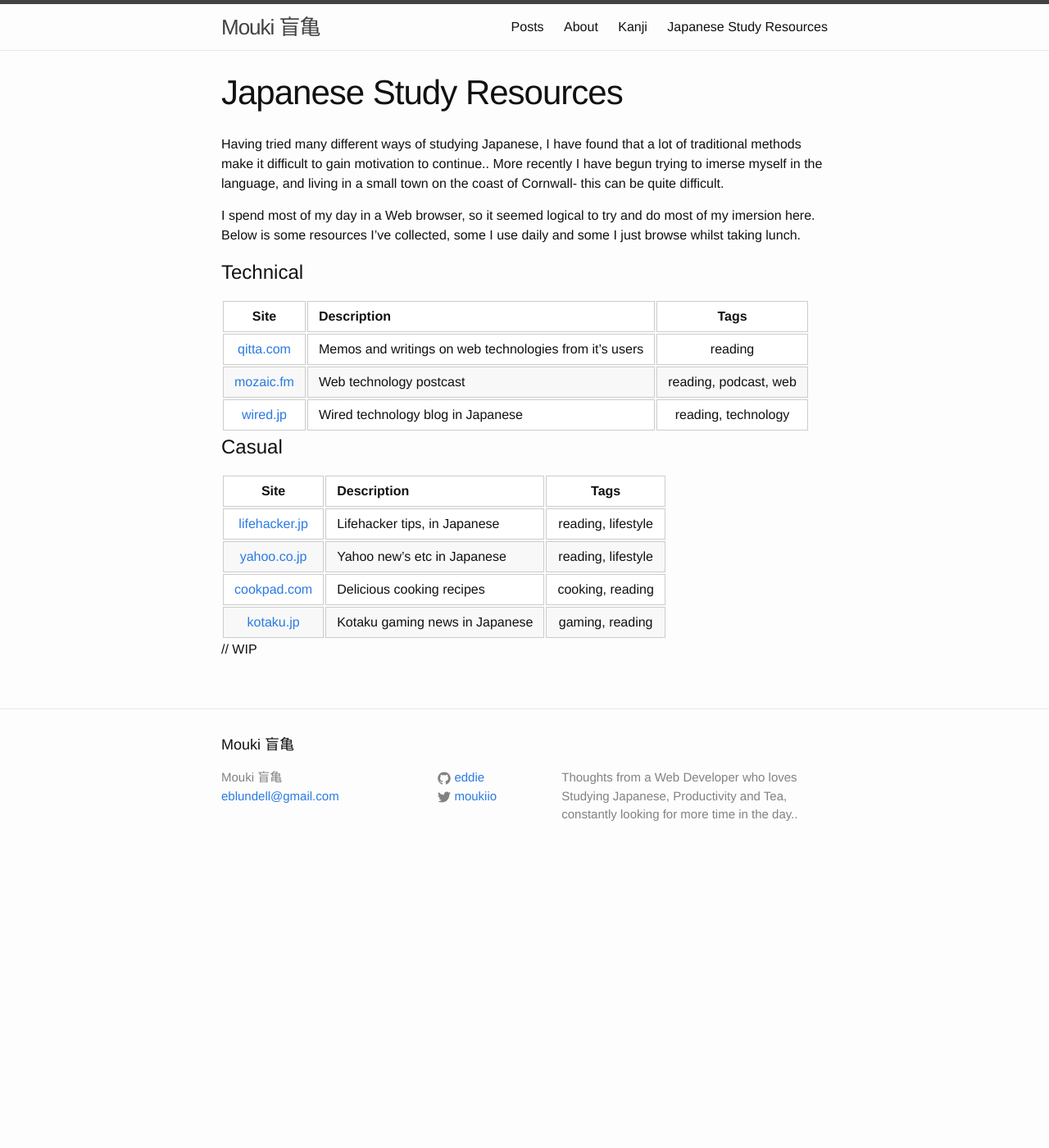
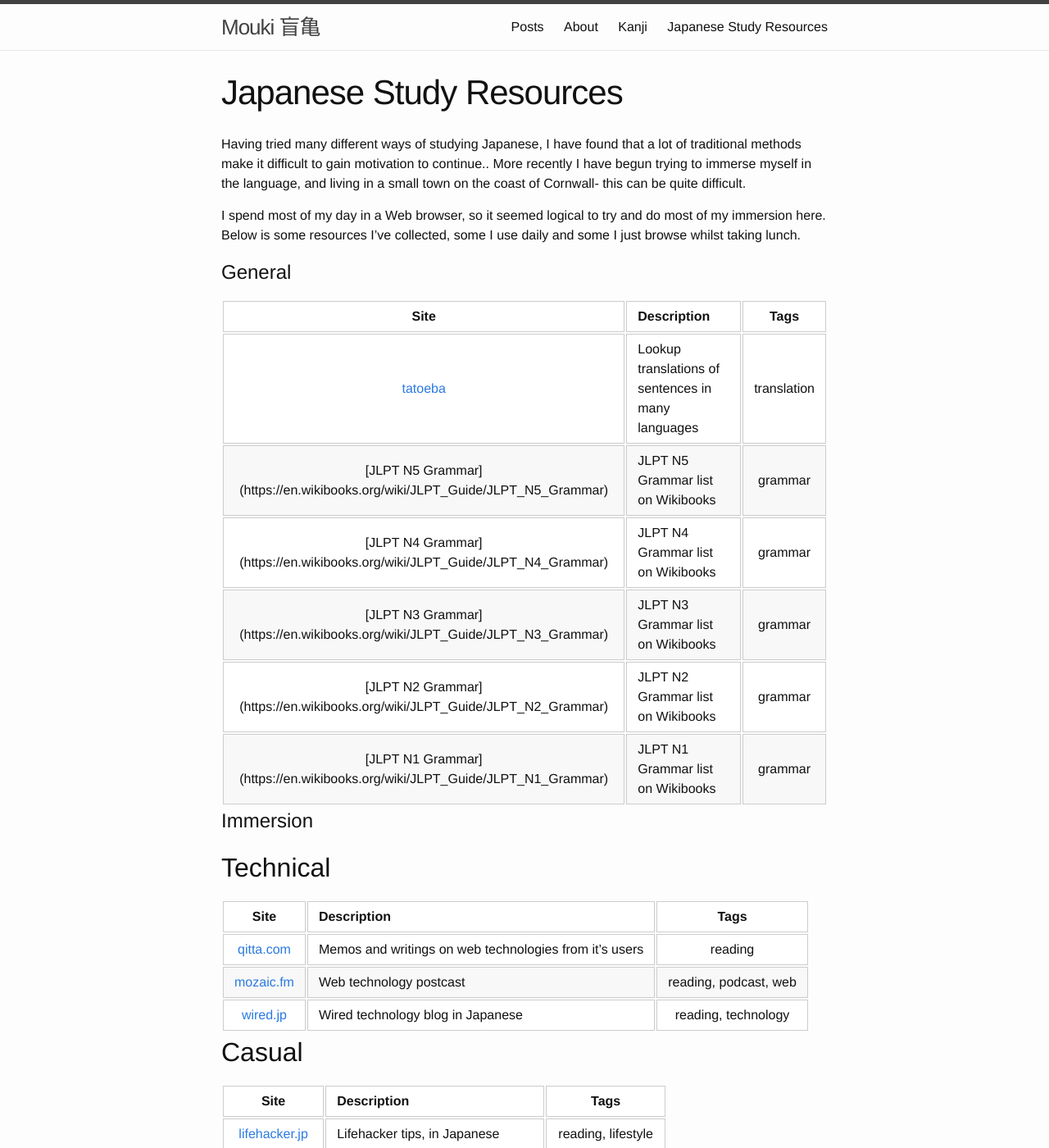
Before and after one commit to eddie/eddie.github.io, a Jekyll site: the page built from japanese/resources.md, in a window 1280 px wide and 1400 px high. Shown: the whole window at 82% size. Built offline with Jekyll 4.4.1, drawn with Linux system fonts in a browser that asks for light colours.

Commit message:
added a few grammar resources to jp-resources

```diff
--- a/japanese/resources.md
+++ b/japanese/resources.md
@@ -4,12 +4,24 @@ layout: page
 permalink: /jp-resources/
 ---
 
-Having tried many different ways of studying Japanese, I have found that a lot of traditional methods make it difficult to gain motivation to continue.. More recently I have begun trying to imerse myself in the language, and living in a small town on the coast of Cornwall- this can be quite difficult.
+Having tried many different ways of studying Japanese, I have found that a lot of traditional methods make it difficult to gain motivation to continue.. More recently I have begun trying to immerse myself in the language, and living in a small town on the coast of Cornwall- this can be quite difficult.
 
-I spend most of my day in a Web browser, so it seemed logical to try and do most of my imersion here. Below is some resources I've collected, some I use daily and some I just browse whilst taking lunch.
+I spend most of my day in a Web browser, so it seemed logical to try and do most of my immersion here. Below is some resources I've collected, some I use daily and some I just browse whilst taking lunch.
 
+# General
 
-# Technical
+| Site   |  Description |  Tags |
+|:----------:|-------------|:------:|
+| [tatoeba](http://tatoeba.org) | Lookup translations of sentences in many languages | translation |
+| [JLPT N5 Grammar] (https://en.wikibooks.org/wiki/JLPT_Guide/JLPT_N5_Grammar) | JLPT N5 Grammar list on Wikibooks | grammar |
+| [JLPT N4 Grammar] (https://en.wikibooks.org/wiki/JLPT_Guide/JLPT_N4_Grammar) | JLPT N4 Grammar list on Wikibooks | grammar |
+| [JLPT N3 Grammar] (https://en.wikibooks.org/wiki/JLPT_Guide/JLPT_N3_Grammar) | JLPT N3 Grammar list on Wikibooks | grammar |
+| [JLPT N2 Grammar] (https://en.wikibooks.org/wiki/JLPT_Guide/JLPT_N2_Grammar) | JLPT N2 Grammar list on Wikibooks | grammar |
+| [JLPT N1 Grammar] (https://en.wikibooks.org/wiki/JLPT_Guide/JLPT_N1_Grammar) | JLPT N1 Grammar list on Wikibooks | grammar |
+
+# Immersion
+
+## Technical
 
 | Site   |  Description |  Tags |
 |:----------:|-------------|:------:|
@@ -17,7 +29,7 @@ I spend most of my day in a Web browser, so it seemed logical to try and do most
 | [mozaic.fm](http://mozaic.fm/) | Web technology postcast | reading, podcast, web |
 | [wired.jp](https://wired.jp) | Wired technology blog in Japanese | reading, technology |
 
-# Casual
+## Casual
 
 | Site   |  Description |  Tags |
 |:----------:|-------------|:------:|
```
